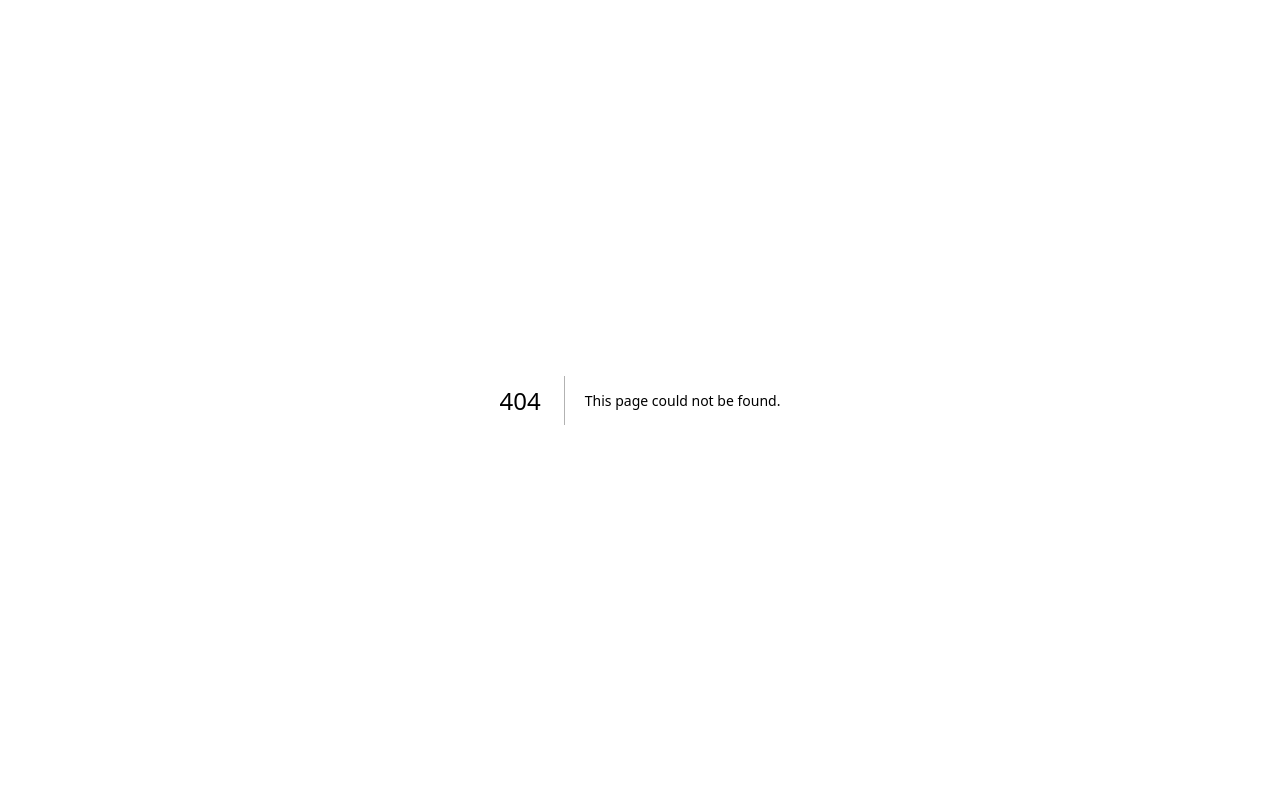
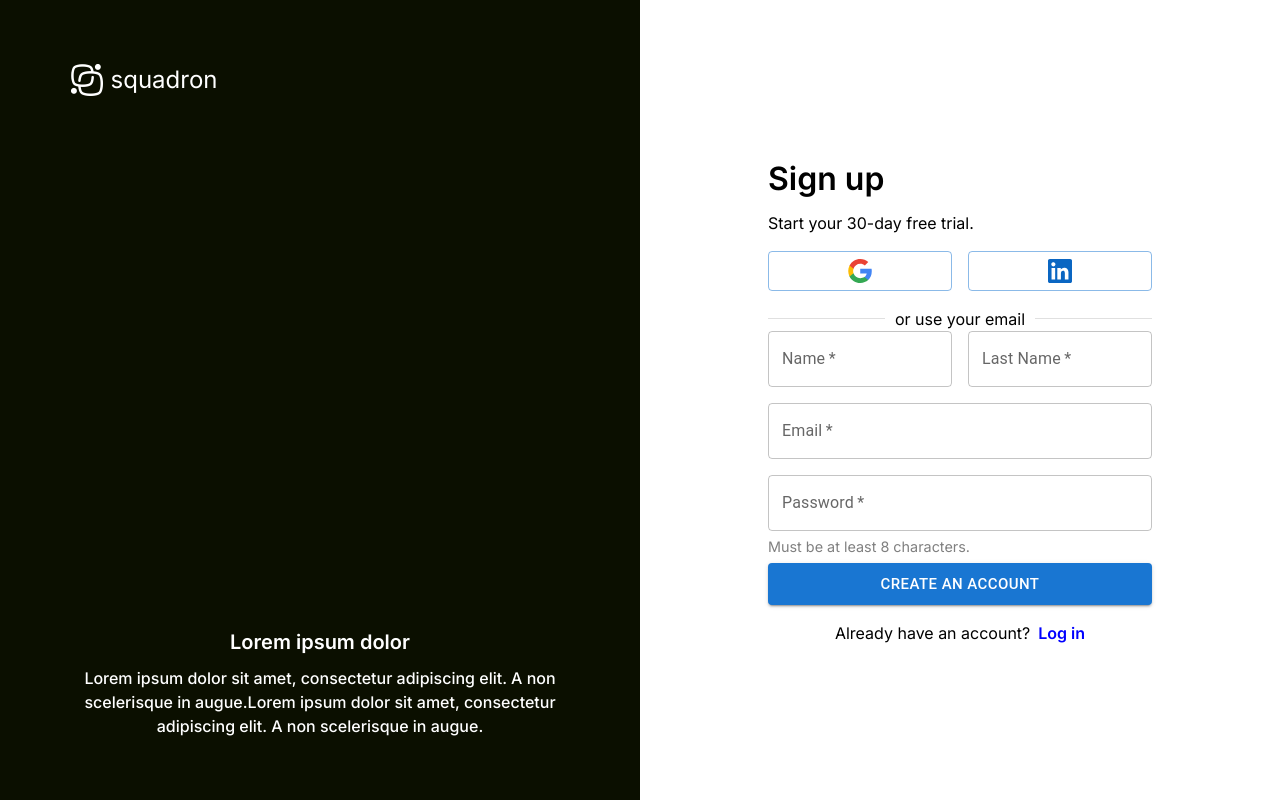
Before and after one commit to AngeLakers/squad, a Next.js app in the folder squadron-frontend/: page /signup in a window 1280 px wide. Before the commit this address had no page. Built offline with nearby package versions, Linux system fonts and the light colour scheme; a web font is replaced by a local one.

Commit message:
add sign up page

```diff
--- /dev/null
+++ b/squadron-frontend/app/signup/layout.tsx
@@ -0,0 +1,15 @@
+"use client";
+import "@/styles/globals.css";
+import type { Metadata } from "next";
+import { MainNav } from "@/ui/main-nav";
+import { Divider } from "@mui/material";
+import styled from "styled-components";
+
+export const metadata: Metadata = {
+  title: "Squadron",
+  description: "Squadron frontend",
+};
+
+export default function Layout({ children }: { children: React.ReactNode }) {
+  return <div>{children}</div>;
+}
--- /dev/null
+++ b/squadron-frontend/app/signup/page.tsx
@@ -0,0 +1,25 @@
+"use client";
+import * as React from "react";
+import styled from "styled-components";
+import { ApplicationIntro } from "@/ui/application-intro";
+import { ApplicationSignUp } from "@/ui/application-signup";
+
+const SignUp = styled.div`
+  align-items: center;
+  text-align: center;
+  color: white;
+  display: flex;
+  flex-direction: row;
+  min-height: 100vh;
+  width: 100%;
+  position: relative;
+`;
+
+export default function Home() {
+  return (
+    <SignUp>
+      <ApplicationIntro />
+      <ApplicationSignUp />
+    </SignUp>
+  );
+}
```
